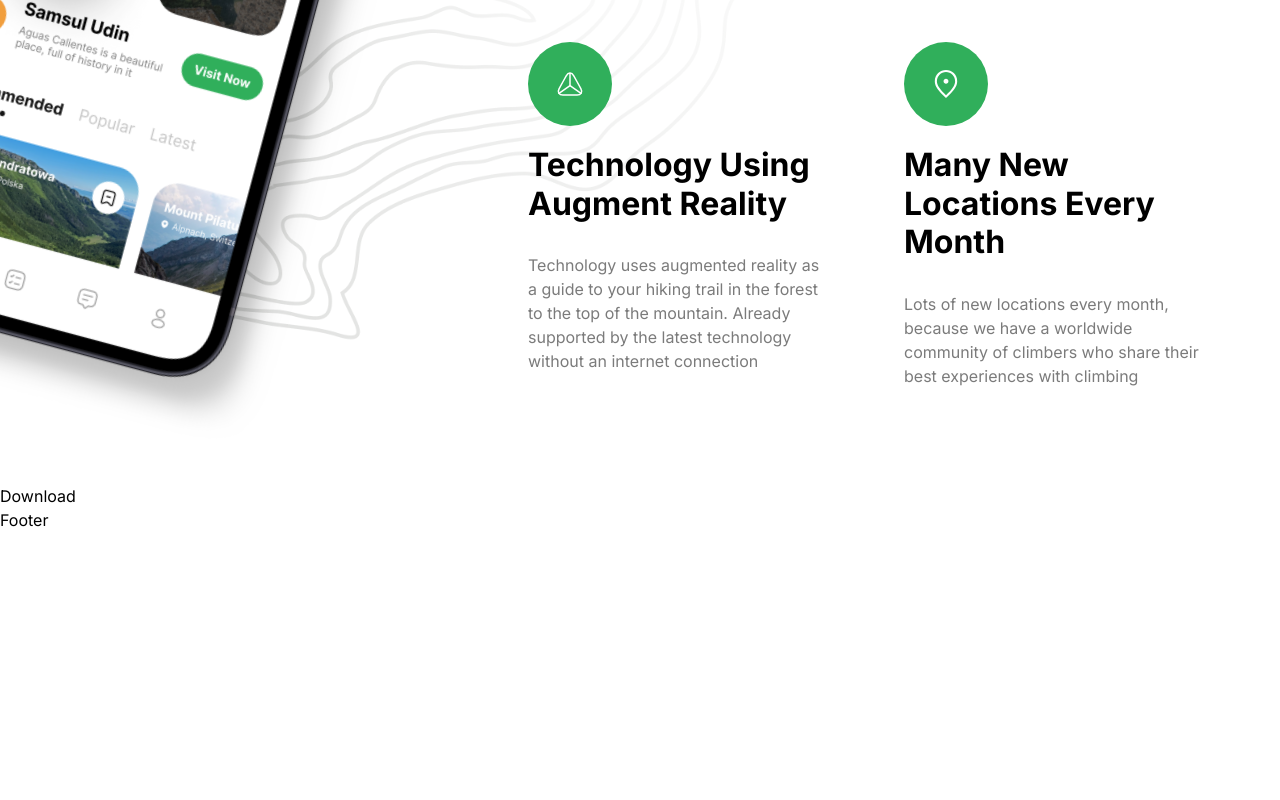
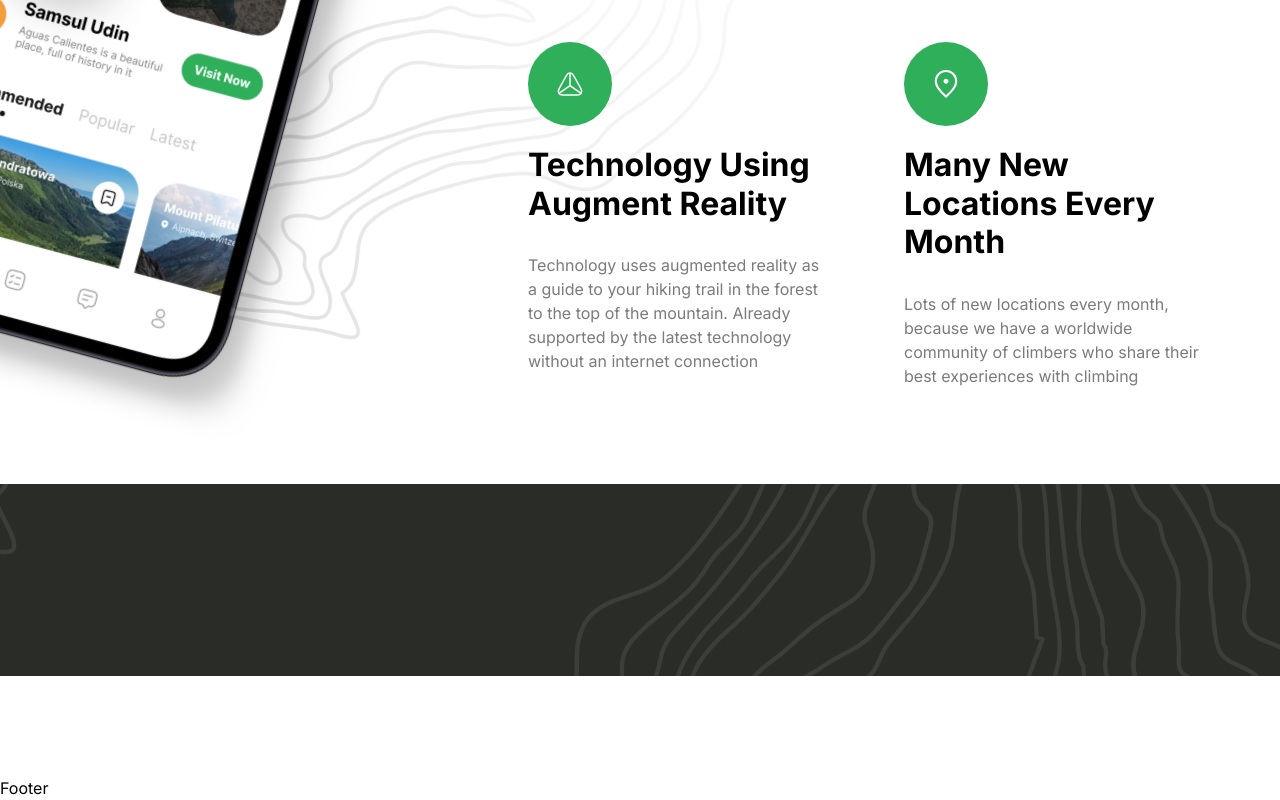
Before and after one commit to eddyK15501/travel-app, a Next.js app: page / in a window 1280 px wide. Shown: the part 3360-4160 px from the top of the page. Before the commit the page ends 3892 px from the top, so only its background shows below. Built offline with nearby package versions, Linux system fonts and the light colour scheme.

Commit message:
Download.tsx start; bg-img added

```diff
--- a/components/Download.tsx
+++ b/components/Download.tsx
@@ -1,8 +1,8 @@
-import React from 'react'
-
 const Download = () => {
   return (
-    <div>Download</div>
+    <section className="flexCenter w-full flex-col pb-[100px]">
+      <div className="get-app"></div>
+    </section>
   )
 }
 
```
